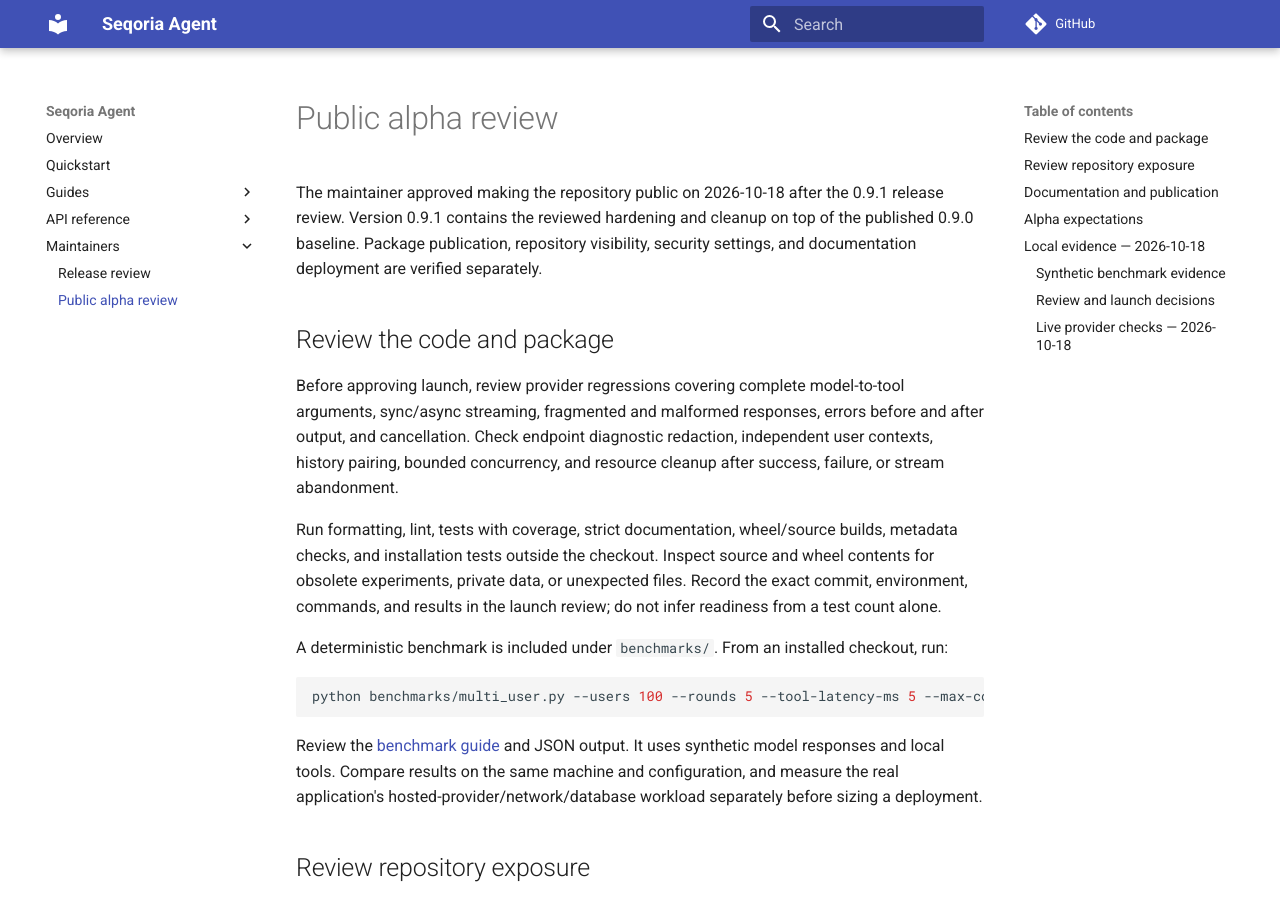
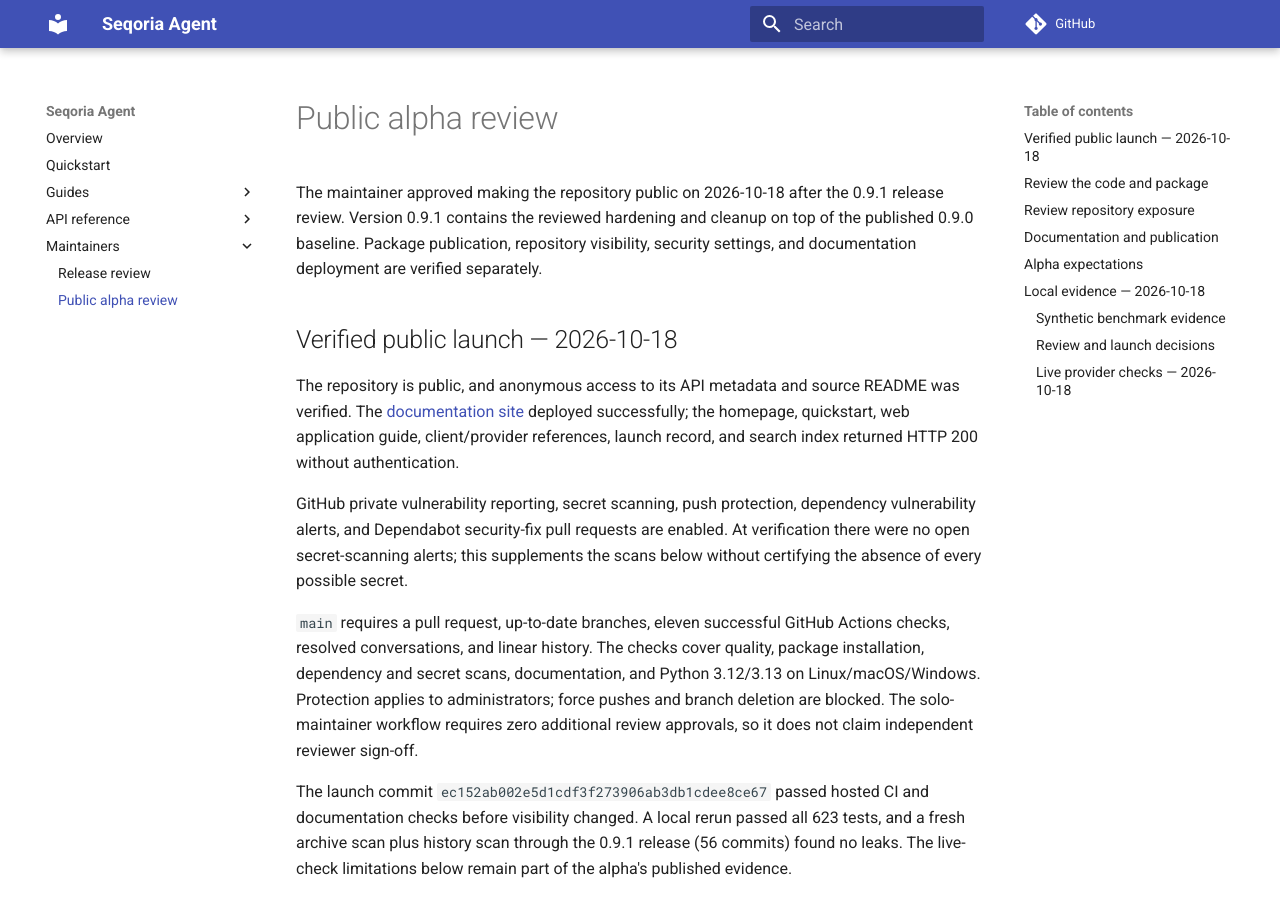
Before and after one commit to DeanDiasti/seqoria_agent, an MkDocs documentation site: the page built from docs/maintainers/public-alpha.md, in a window 1280 px wide and 900 px high. Built offline with MkDocs 1.6.1 and Material for MkDocs 9.7.7, drawn with Linux system fonts in a browser that asks for light colours; comment, search, counter and statistics services are not loaded.

Commit message:
Link live documentation and record public alpha launch (#9)

```diff
--- a/docs/maintainers/public-alpha.md
+++ b/docs/maintainers/public-alpha.md
@@ -1,6 +1,16 @@
 # Public alpha review
 
 The maintainer approved making the repository public on 2026-10-18 after the 0.9.1 release review. Version 0.9.1 contains the reviewed hardening and cleanup on top of the published 0.9.0 baseline. Package publication, repository visibility, security settings, and documentation deployment are verified separately.
+
+## Verified public launch — 2026-10-18
+
+The repository is public, and anonymous access to its API metadata and source README was verified. The [documentation site](https://deandiasti.github.io/seqoria_agent/) deployed successfully; the homepage, quickstart, web application guide, client/provider references, launch record, and search index returned HTTP 200 without authentication.
+
+GitHub private vulnerability reporting, secret scanning, push protection, dependency vulnerability alerts, and Dependabot security-fix pull requests are enabled. At verification there were no open secret-scanning alerts; this supplements the scans below without certifying the absence of every possible secret.
+
+`main` requires a pull request, up-to-date branches, eleven successful GitHub Actions checks, resolved conversations, and linear history. The checks cover quality, package installation, dependency and secret scans, documentation, and Python 3.12/3.13 on Linux/macOS/Windows. Protection applies to administrators; force pushes and branch deletion are blocked. The solo-maintainer workflow requires zero additional review approvals, so it does not claim independent reviewer sign-off.
+
+The launch commit `ec152ab002e5d1cdf3f273906ab3db1cdee8ce67` passed hosted CI and documentation checks before visibility changed. A local rerun passed all 623 tests, and a fresh archive scan plus history scan through the 0.9.1 release (56 commits) found no leaks. The live-check limitations below remain part of the alpha's published evidence.
 
 ## Review the code and package
 
--- a/pyproject.toml
+++ b/pyproject.toml
@@ -26,7 +26,7 @@ dependencies = [
 
 [project.urls]
 Homepage = "https://github.com/deandiasti/seqoria_agent"
-Documentation = "https://github.com/DeanDiasti/seqoria_agent/tree/main/docs"
+Documentation = "https://deandiasti.github.io/seqoria_agent/"
 Repository = "https://github.com/deandiasti/seqoria_agent"
 
 [project.optional-dependencies]
```
Also changed, not shown: CHANGELOG.md (+1 -1 lines), README.md (+10 -10 lines), SUPPORT.md (+1 -1 lines), 1 other file.
